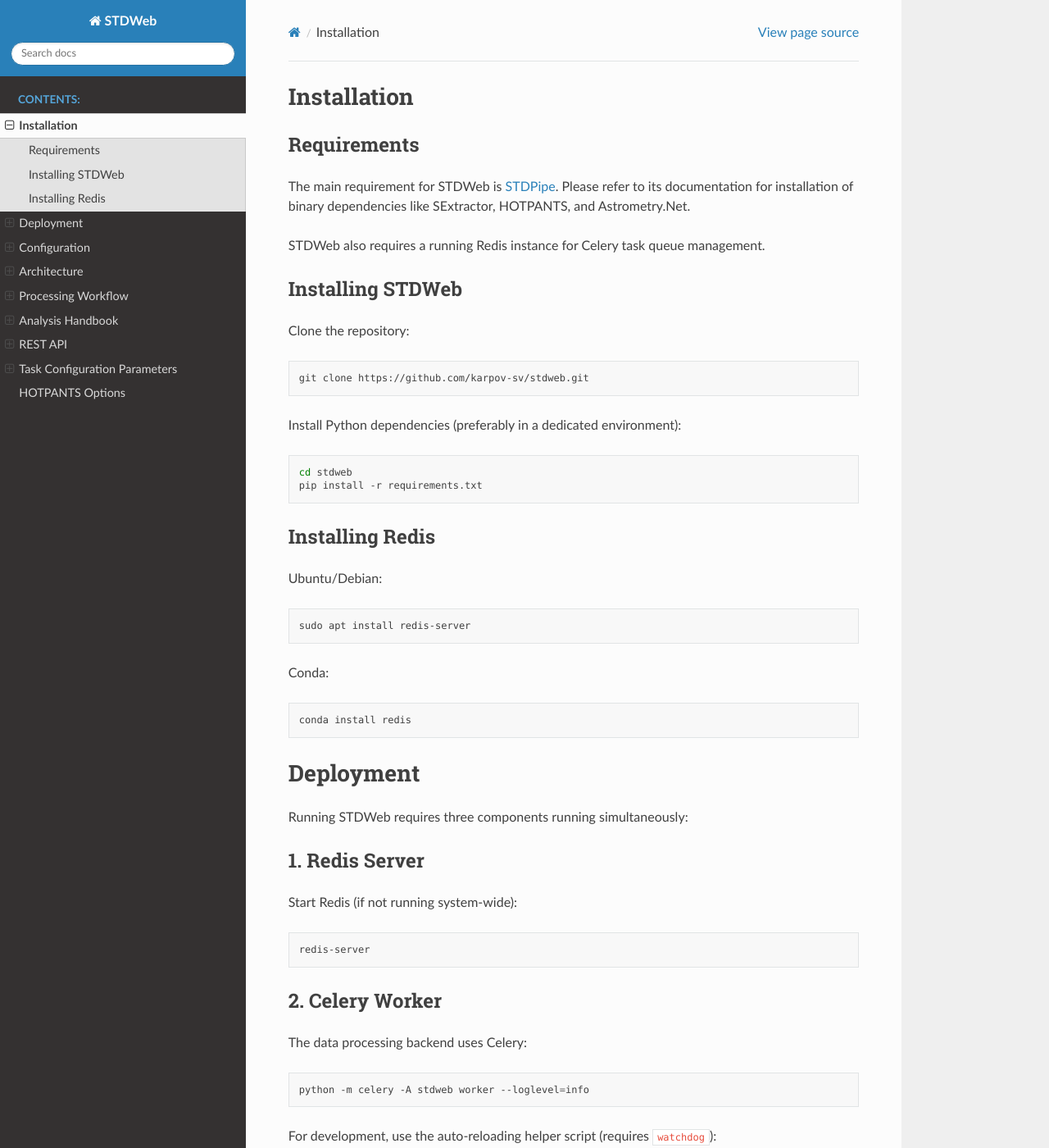
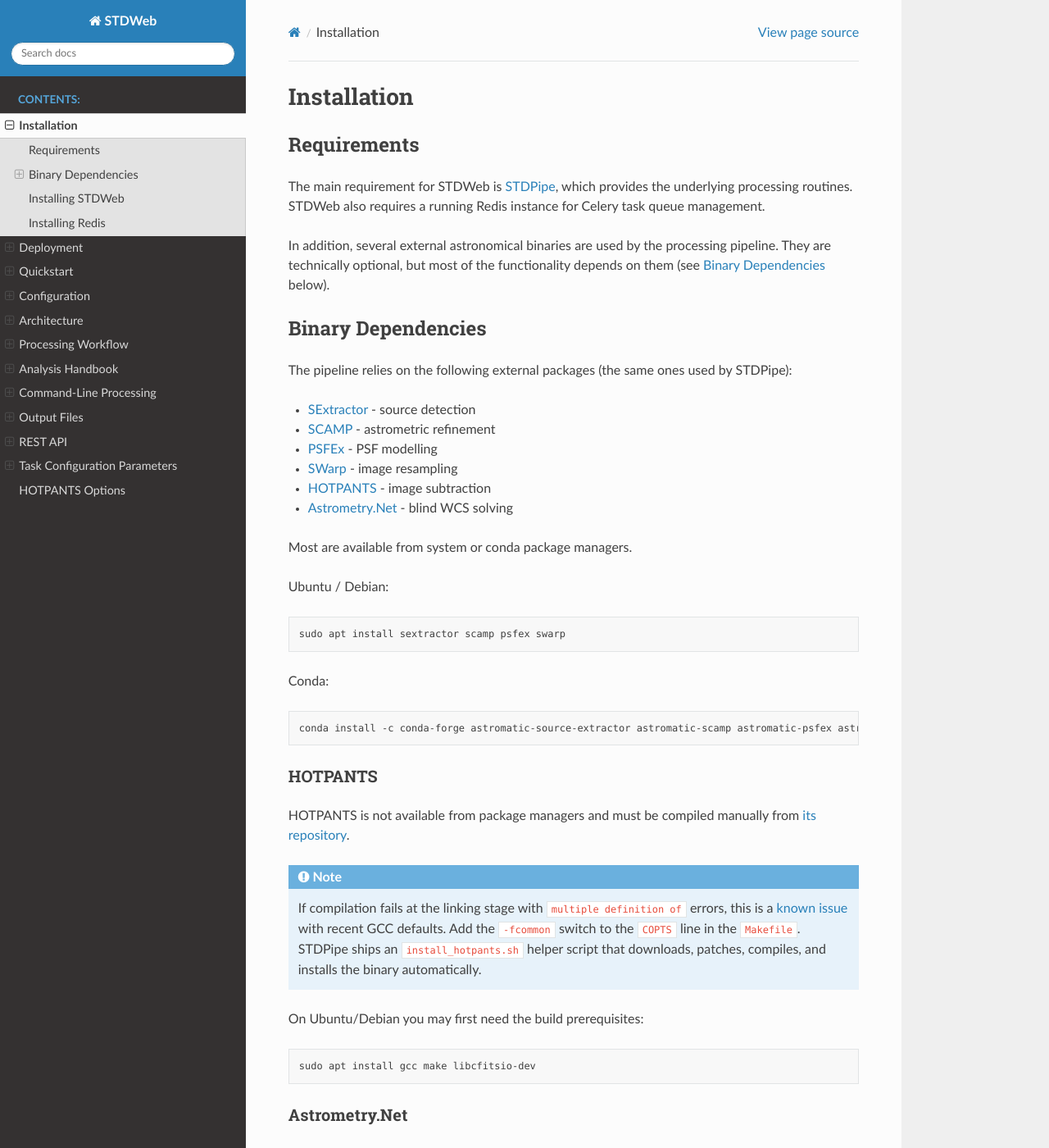
Before and after one commit to karpov-sv/stdweb, a Sphinx documentation site: the page built from doc/installation.rst, in a window 1280 px wide and 1400 px high. Shown: the whole window at 82% size. Built offline with Sphinx 7.4.7 and the Read the Docs theme 3.1.0, drawn with Linux system fonts in a browser that asks for light colours; some of the changed text lies outside the part shown.

Commit message:
Expand documentation: quickstart, CLI, output files, install, stacking
- installation.rst: add a Binary Dependencies section (SExtractor, SCAMP,
  PSFEx, SWarp, HOTPANTS, Astrometry.Net) with install commands and the
  HOTPANTS manual-compile note, adapted from the STDPipe docs
- quickstart.rst: new end-to-end walkthrough (import -> inspect -> photometry
  -> transients) cross-linked to the detailed pages
- cli.rst: new page documenting process.py (steps, -c KEY=VALUE config,
  .config persistence, --preset, batch examples)
- output_files.rst: new reference of files produced at each step
- workflow.rst: document configuration presets, image stacking, and a
  "Reviewing Candidates" section
- handbook.rst: stacking method/gain tips
- index.rst: wire the new pages into the toctree

```diff
--- a/doc/index.rst
+++ b/doc/index.rst
@@ -61,10 +61,13 @@
    :caption: Contents:
 
    installation
+   quickstart
    configuration
    architecture
    workflow
    handbook
+   cli
+   output_files
    REST API <api>
    task_config
    HOTPANTS Options <hotpants>
--- a/doc/installation.rst
+++ b/doc/installation.rst
@@ -4,9 +4,63 @@
 Requirements
 ------------
 
-The main requirement for STDWeb is `STDPipe <https://github.com/karpov-sv/stdpipe>`_. Please refer to its documentation for installation of binary dependencies like SExtractor, HOTPANTS, and Astrometry.Net.
+The main requirement for STDWeb is `STDPipe <https://github.com/karpov-sv/stdpipe>`_, which provides the underlying processing routines. STDWeb also requires a running Redis instance for Celery task queue management.
 
-STDWeb also requires a running Redis instance for Celery task queue management.
+In addition, several external astronomical binaries are used by the processing pipeline. They are technically optional, but most of the functionality depends on them (see :ref:`binary-dependencies` below).
+
+.. _binary-dependencies:
+
+Binary Dependencies
+-------------------
+
+The pipeline relies on the following external packages (the same ones used by STDPipe):
+
+- `SExtractor <https://github.com/astromatic/sextractor>`__ - source detection
+- `SCAMP <https://github.com/astromatic/scamp>`__ - astrometric refinement
+- `PSFEx <https://github.com/astromatic/psfex>`__ - PSF modelling
+- `SWarp <https://github.com/astromatic/swarp>`__ - image resampling
+- `HOTPANTS <https://github.com/acbecker/hotpants>`__ - image subtraction
+- `Astrometry.Net <https://github.com/dstndstn/astrometry.net>`__ - blind WCS solving
+
+Most are available from system or conda package managers.
+
+Ubuntu / Debian:
+
+.. code-block:: bash
+
+   sudo apt install sextractor scamp psfex swarp
+
+Conda:
+
+.. code-block:: bash
+
+   conda install -c conda-forge astromatic-source-extractor astromatic-scamp astromatic-psfex astromatic-swarp
+
+HOTPANTS
+~~~~~~~~
+
+HOTPANTS is not available from package managers and must be compiled manually from `its repository <https://github.com/acbecker/hotpants>`__.
+
+.. note::
+
+   If compilation fails at the linking stage with ``multiple definition of`` errors, this is a `known issue <https://github.com/acbecker/hotpants/issues/5>`__ with recent GCC defaults. Add the ``-fcommon`` switch to the ``COPTS`` line in the ``Makefile``. STDPipe ships an ``install_hotpants.sh`` helper script that downloads, patches, compiles, and installs the binary automatically.
+
+On Ubuntu/Debian you may first need the build prerequisites:
+
+.. code-block:: bash
+
+   sudo apt install gcc make libcfitsio-dev
+
+Astrometry.Net
+~~~~~~~~~~~~~~
+
+Astrometry.Net is only needed for *blind* WCS solving (images that arrive with no usable astrometry). It can be installed from package managers, but also requires downloading index files matched to your field of view, which can take significant disk space.
+
+.. code-block:: bash
+
+   sudo apt install astrometry.net
+
+After installing, point STDWeb at the ``solve-field`` binary and its index configuration via the :doc:`configuration` settings ``STDPIPE_SOLVE_FIELD`` and ``STDPIPE_SOLVE_FIELD_CONFIG``.
 
 Installing STDWeb
 -----------------
```
Also changed, not shown: doc/cli.rst (added, +81 -0 lines), doc/handbook.rst (+17 -0 lines), doc/output_files.rst (added, +123 -0 lines), doc/quickstart.rst (added, +69 -0 lines), doc/workflow.rst (+49 -0 lines).
